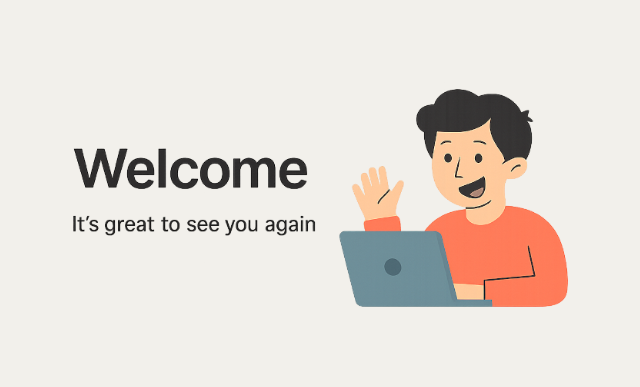
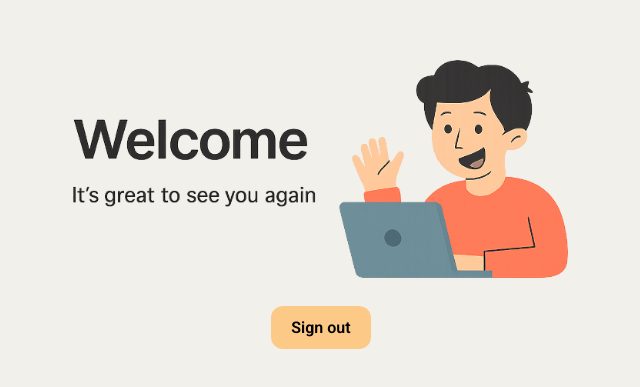
Before and after one commit to romariosc15/login-challenge, a Vue app: page /dashboard in a window 1280 px wide. Shown: the part 201-588 px from the top of the page, without its empty margins (319-959 px from the left). Built offline with nearby package versions, Linux system fonts and the light colour scheme; sample sign-in values are in the browser's storage.

Commit message:
feat: add guard for dashboard view

```diff
--- a/src/components/LoginForm.vue
+++ b/src/components/LoginForm.vue
@@ -1,5 +1,5 @@
 <script setup>
-import { ref, defineModel } from 'vue';
+import { ref, defineModel, onMounted } from 'vue';
 import { useRouter } from 'vue-router';
 
 import { useAuthStore } from '@/stores/auth';
@@ -17,6 +17,9 @@ const signIn = async () => {
   await auth.login({ email: email.value, password: password.value });
   if (auth.isAuthenticated) setTimeout(() => router.push('/dashboard'), 2500);
 };
+onMounted(() => {
+  if (auth.isAuthenticated) router.push('/dashboard');
+});
 </script>
 
 <template>
--- a/src/router/index.js
+++ b/src/router/index.js
@@ -1,6 +1,7 @@
 import { createRouter, createWebHistory } from 'vue-router';
 import AuthenticationView from '../views/AuthenticationView.vue';
 import DashboardView from '../views/DashboardView.vue';
+import { useAuthStore } from '@/stores/auth';
 
 const router = createRouter({
   history: createWebHistory(import.meta.env.BASE_URL),
@@ -14,8 +15,19 @@ const router = createRouter({
       path: '/dashboard',
       name: 'dashboard',
       component: DashboardView,
+      meta: { requiresAuth: true },
     },
   ],
 });
 
+router.beforeEach((to, from, next) => {
+  const auth = useAuthStore();
+
+  if (to.meta.requiresAuth && !auth.isAuthenticated) {
+    next({ name: 'auth' });
+  } else {
+    next();
+  }
+});
+
 export default router;
--- a/src/views/DashboardView.vue
+++ b/src/views/DashboardView.vue
@@ -1,14 +1,26 @@
-<script setup></script>
+<script setup>
+import { useAuthStore } from '@/stores/auth';
+import { useRouter } from 'vue-router';
+
+const auth = useAuthStore();
+const router = useRouter();
+const signOut = () => {
+  auth.logout();
+  if (!auth.isAuthenticated) router.push('/');
+};
+</script>
 
 <template>
   <main class="main-container">
     <img class="main-image" src="../assets/images/dashboard.png" alt="" />
+    <button @click="signOut" type="button" class="logout-button">Sign out</button>
   </main>
 </template>
 
 <style scoped>
 .main-container {
   display: flex;
+  flex-direction: column;
   align-items: center;
   justify-content: center;
   min-height: 100vh;
@@ -16,5 +28,17 @@
 }
 .main-image {
   width: 500px;
+  margin-bottom: var(--margin-xl);
+}
+.logout-button {
+  font-weight: 600;
+  border-radius: var(--radius-lg);
+  background-color: var(--color-primary);
+  padding: var(--padding-md) var(--padding-lg);
+  cursor: pointer;
+}
+
+.logout-button:hover {
+  opacity: 0.85;
 }
 </style>
```
